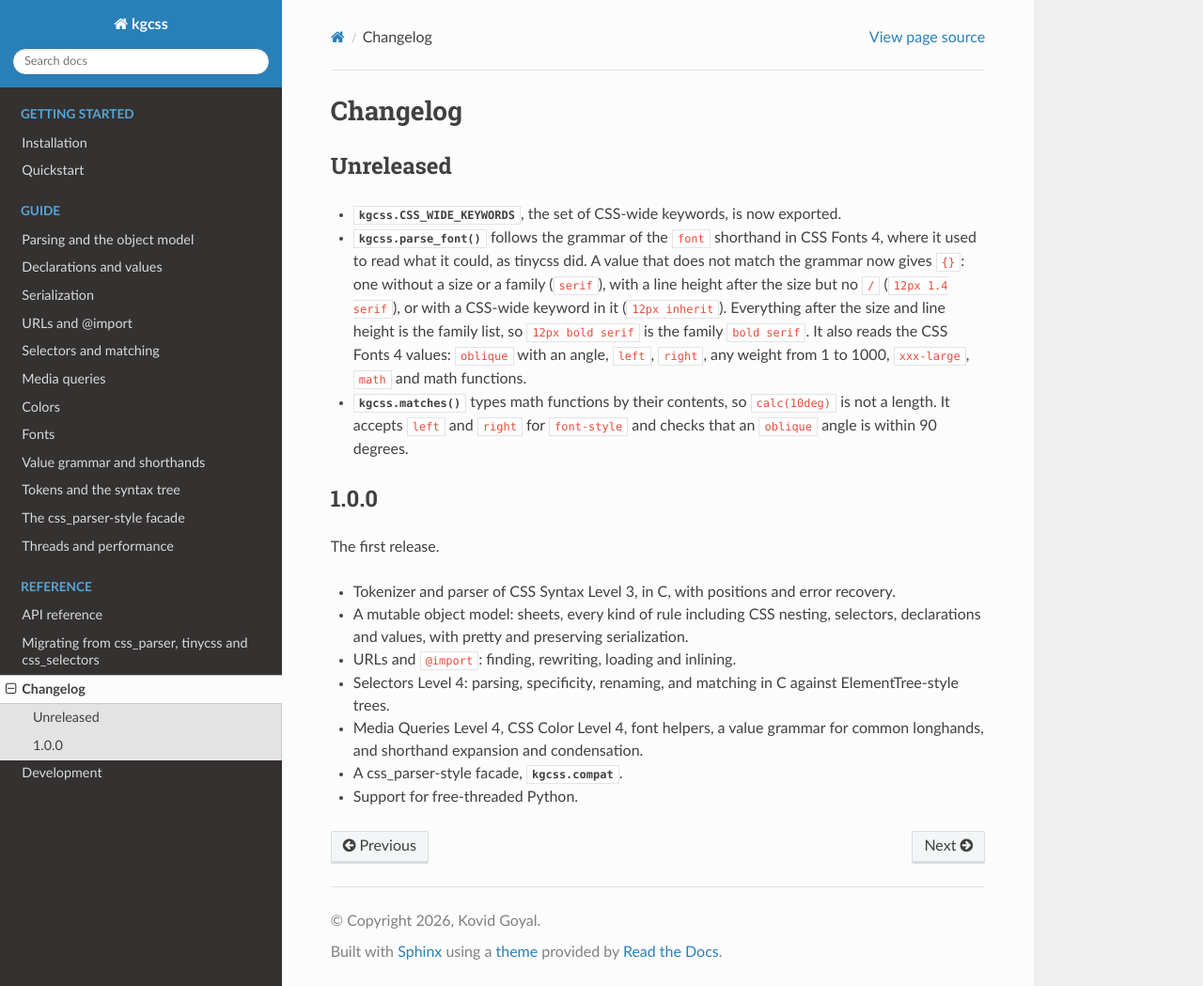
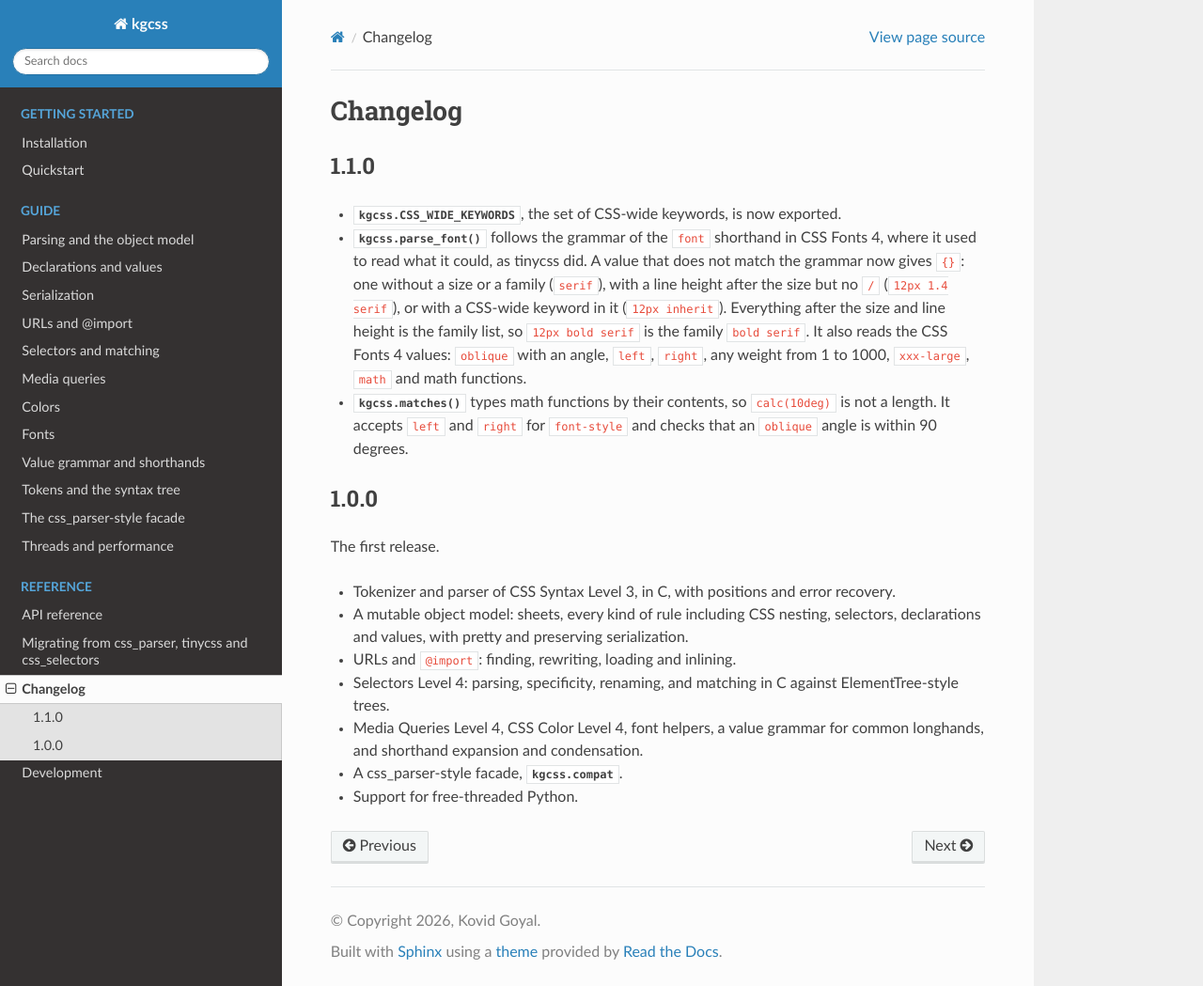
Before and after one commit to kovidgoyal/kgcss, a Sphinx documentation site: the page built from docs/changelog.rst, in a window 1280 px wide and 1049 px high. Shown: the whole window at 94% size. Built offline with Sphinx 7.4.7 and the Read the Docs theme 3.1.0, drawn with Linux system fonts in a browser that asks for light colours.

Commit message:
Version 1.1.0

```diff
--- a/docs/changelog.rst
+++ b/docs/changelog.rst
@@ -1,8 +1,8 @@
 Changelog
 =========
 
-Unreleased
-----------
+1.1.0
+-----
 
 - :data:`kgcss.CSS_WIDE_KEYWORDS`, the set of CSS-wide keywords, is now
   exported.
--- a/src/kgcss/_version.py
+++ b/src/kgcss/_version.py
@@ -1,3 +1,3 @@
 # License: BSD-3-Clause Copyright: 2026, Kovid Goyal <kovid at kovidgoyal.net>
 
-__version__ = '1.0.0'
+__version__ = '1.1.0'
```
